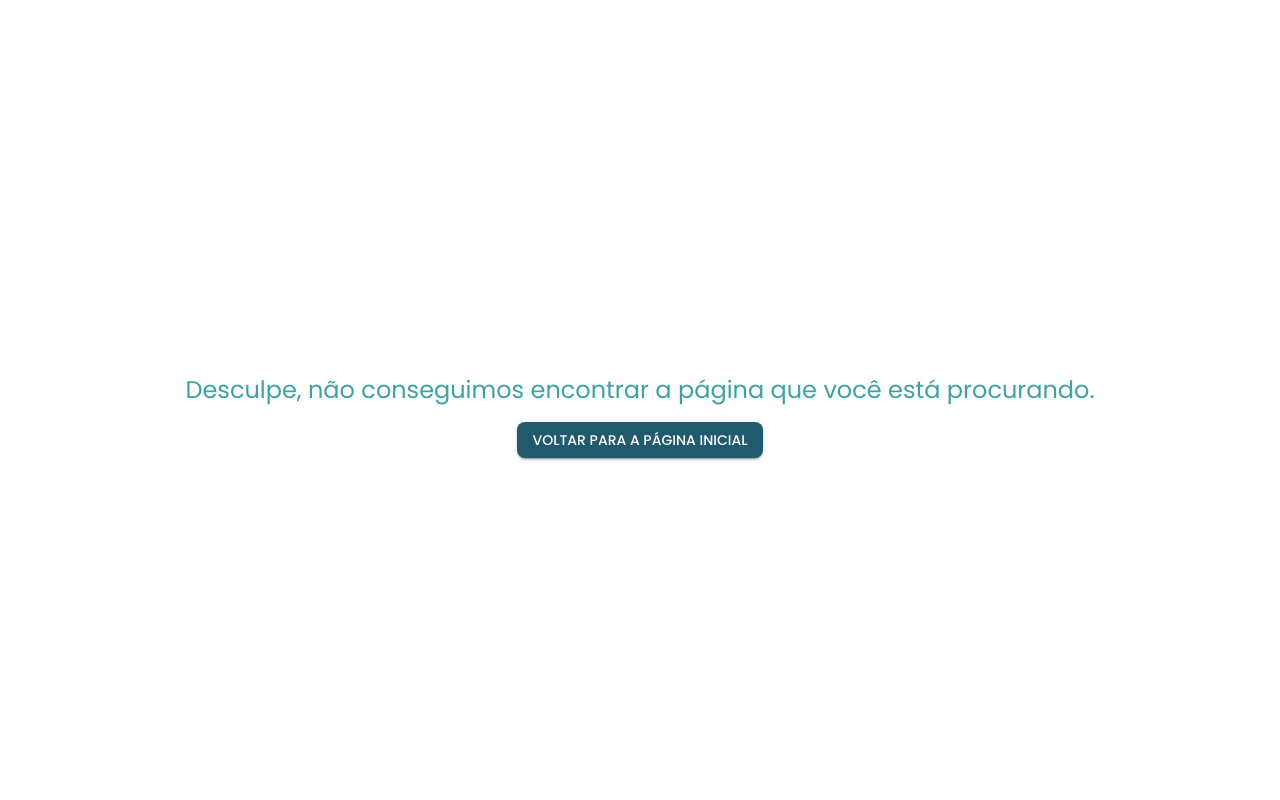
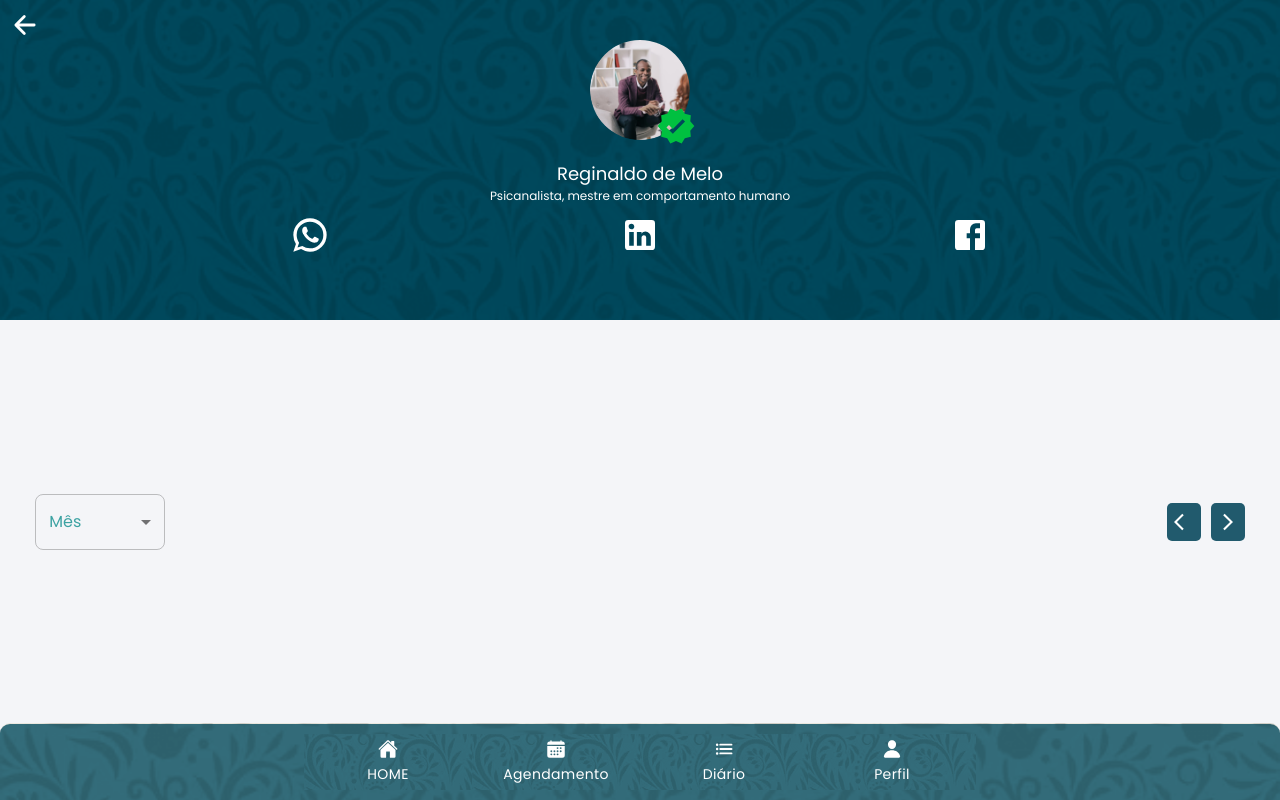
Before and after one commit to Kallarari/PsicoAPP, a React (Vite) app: page /agendamento in a window 1280 px wide. Built offline with nearby package versions, Linux system fonts and the light colour scheme.

Commit message:
feature(Scheduling) add some page content

```diff
--- a/package.json
+++ b/package.json
@@ -28,8 +28,10 @@
     "@ionic/react-router": "^8.4.1",
     "@mui/icons-material": "^6.3.0",
     "@mui/material": "^6.3.0",
+    "@mui/x-date-pickers": "^7.24.0",
     "@types/react-router": "^5.1.20",
     "@types/react-router-dom": "^5.3.3",
+    "dayjs": "^1.11.13",
     "ionicons": "^7.4.0",
     "react": "^18.2.0",
     "react-dom": "^18.2.0",
--- a/src/App.tsx
+++ b/src/App.tsx
@@ -40,10 +40,14 @@ import NotFound from "./pages/NotFound";
 import { CssBaseline, ThemeProvider } from "@mui/material";
 import theme from "./theme/theme";
 import UserProfile from "./pages/UserEdition";
+import Scheduling from "./pages/Scheduling";
+import { LocalizationProvider } from "@mui/x-date-pickers";
+import { AdapterDayjs } from '@mui/x-date-pickers/AdapterDayjs'
 
 setupIonicReact();
 
 const App: React.FC = () => (
+  <LocalizationProvider dateAdapter={AdapterDayjs}>
   <ThemeProvider theme={theme}>
     <CssBaseline />
     <IonReactRouter>
@@ -52,11 +56,12 @@ const App: React.FC = () => (
       </Route>
       <Route path="/home" component={Home} />
       <Route path="/diary" component={Diary} />
-      <Route path="/agendamento" component={NotFound} />
+      <Route path="/agendamento" component={Scheduling} />
       <Route path="/indicacoes" component={NotFound} />
       <Route path="/perfil" component={UserProfile} />
     </IonReactRouter>
   </ThemeProvider>
+  </LocalizationProvider>
 );
 
 export default App;
--- /dev/null
+++ b/src/pages/Scheduling/index.tsx
@@ -0,0 +1,268 @@
+import React, { useState } from "react";
+import { IonIcon, IonPage } from "@ionic/react";
+import {
+  AppBar,
+  Avatar,
+  Toolbar,
+  Typography,
+  Button,
+  Box,
+  FormControl,
+  InputLabel,
+  Select,
+  MenuItem,
+  // ... outros componentes do Material UI
+} from "@mui/material";
+import { display, styled } from "@mui/system";
+import { arrowBack, pencil } from "ionicons/icons";
+import { Camera, CameraResultType, CameraSource } from "@capacitor/camera";
+import { Plugins } from "@capacitor/core";
+import BottomNav from "../../components/BottomNav";
+import VerifiedIcon from "@mui/icons-material/Verified";
+import WhatsAppIcon from "@mui/icons-material/WhatsApp";
+import LinkedInIcon from "@mui/icons-material/LinkedIn";
+import FacebookIcon from "@mui/icons-material/Facebook";
+import { DatePicker } from "@mui/x-date-pickers/DatePicker";
+import { pickersLayoutClasses } from "@mui/x-date-pickers/PickersLayout";
+import ArrowBackIosIcon from "@mui/icons-material/ArrowBackIos";
+import ArrowForwardIosIcon from "@mui/icons-material/ArrowForwardIos";
+
+const { LocalNotifications, Permissions } = Plugins;
+
+const Scheduling: React.FC = () => {
+  const [imagePath, setImagePath] = useState<any>();
+  const [imageWebPath, setImageWebPath] = useState<any>();
+
+  const handleSelectImage = async () => {
+    const image = await Camera.getPhoto({
+      quality: 90,
+      allowEditing: false,
+      resultType: CameraResultType.Uri,
+      source: CameraSource.Photos,
+    });
+
+    if (image) {
+      setImagePath(image);
+      setImageWebPath(image.webPath);
+      const imageUrl = image.webPath;
+      // ...
+    }
+  };
+
+  const scheduleNotification = async () => {
+    await LocalNotifications.schedule({
+      notifications: [
+        {
+          title: "Minha notificação",
+          body: "Este é o corpo da notificação",
+          id: 1,
+          schedule: { at: new Date(Date.now() + 1000 * 5) }, // 5 segundos a partir de agora
+        },
+      ],
+    });
+  };
+
+  const HeaderSection = styled(Box)(({ theme }) => ({
+    position: "relative",
+    maxWidth: "100vw",
+    height: "40vh",
+    backgroundImage: `url('/fundo.png')`,
+    backgroundSize: "cover",
+    flex: "0 0 auto",
+    backgroundPosition: "center",
+    backgroundRepeat: "no-repeat",
+    opacity: 1,
+    mixBlendMode: "normal",
+    "&::before": {
+      content: '""',
+      position: "absolute",
+      top: 0,
+      left: 0,
+      width: "100%",
+      height: "100%",
+      backgroundColor: "#004961",
+      opacity: 1,
+      mixBlendMode: "multiply",
+    },
+  }));
+
+  const AvatarContainer = styled(Box)(({ theme }) => ({
+    position: "relative",
+  }));
+
+  const StyledIcon = styled(IonIcon)`
+    color: white;
+    font-size: 30px;
+    margin: 10px auto 0px 10px;
+  `;
+
+  const requestPermissions = async () => {
+    const permission = await Permissions.request({
+      permissions: [
+        {
+          name: "notifications",
+          usageDescription:
+            "Precisamos desta permissão para enviar notificações.",
+        },
+      ],
+    });
+
+    if (permission.granted) {
+      // Permissão concedida, agende a notificação
+      scheduleNotification();
+    } else {
+      console.log("Permissão negada");
+    }
+  };
+
+  return (
+    <IonPage>
+      <HeaderSection>
+        <div
+          style={{
+            backgroundColor: "transparent",
+            zIndex: 3,
+            display: "flex",
+            flexDirection: "column",
+            alignItems: "center",
+            justifyContent: "center",
+            position: "relative",
+            width: "100%",
+          }}
+        >
+          <StyledIcon icon={arrowBack} />
+          <AvatarContainer>
+            <Avatar
+              sx={{ width: 100, height: 100 }}
+              src="/psicologoExemple.png"
+            />
+            <VerifiedIcon
+              style={{
+                fill: "#00c040",
+                width: "40px",
+                height: "40px",
+                position: "absolute",
+                bottom: "-6px",
+                right: "-6px",
+              }}
+            />
+          </AvatarContainer>
+
+          <div
+            style={{
+              display: "flex",
+              flexDirection: "column",
+              margin: "20px 0px 10px 0px",
+              justifyContent: "center",
+              alignItems: "center",
+            }}
+          >
+            <Typography sx={{ fontSize: "18px" }} color={"textPrimary"}>
+              Reginaldo de Melo
+            </Typography>
+            <Typography sx={{ fontSize: "12px" }} color={"textPrimary"}>
+              Psicanalista, mestre em comportamento humano
+            </Typography>
+          </div>
+          <div
+            style={{
+              display: "flex",
+              justifyContent: "space-evenly",
+              alignItems: "center",
+              width: "100%",
+            }}
+          >
+            <WhatsAppIcon
+              style={{
+                fill: "#fff",
+                width: "40px",
+                height: "40px",
+              }}
+            />
+            <LinkedInIcon
+              style={{
+                fill: "#fff",
+                width: "40px",
+                height: "40px",
+              }}
+            />
+            <FacebookIcon
+              style={{
+                fill: "#fff",
+                width: "40px",
+                height: "40px",
+              }}
+            />
+          </div>
+        </div>
+      </HeaderSection>
+      <div
+        style={{
+          padding: "20px 10px",
+          display: "flex",
+          flexDirection: "column",
+        }}
+      >
+        <div
+          style={{
+            display: "flex",
+            width: "100%",
+            justifyContent: "space-between",
+            alignItems:'center',
+            padding:'2%'
+          }}
+        >
+          <FormControl sx={{ width: "130px" }}>
+            <InputLabel id="demo-simple-select-label">Mês</InputLabel>
+            <Select  label="Mês" sx={{ color: "#004961" }}>
+              <MenuItem sx={{ color: "#004961" }} value={10}>
+                Fevereiro
+              </MenuItem>
+              <MenuItem sx={{ color: "#004961" }} value={20}>
+                Março
+              </MenuItem>
+              <MenuItem sx={{ color: "#004961" }} value={30}>
+                Abril
+              </MenuItem>
+            </Select>
+          </FormControl>
+          <div style={{ display: "flex", gap: "10px" }}>
+            <div
+              style={{
+                backgroundColor: "#215A6D",
+                borderRadius: "5px",
+                display: "flex",
+                alignItems: "center",
+                justifyContent: "center",
+                height: "min-content",
+                padding: "7px",
+              }}
+            >
+              <ArrowBackIosIcon
+                style={{ width: "20px", textAlign: "center" }}
+              />
+            </div>
+            <div
+              style={{
+                backgroundColor: "#215A6D",
+                borderRadius: "5px",
+                display: "flex",
+                alignItems: "center",
+                justifyContent: "center",
+                height: "min-content",
+                padding: "7px",
+              }}
+            >
+              <ArrowForwardIosIcon
+                style={{ width: "20px", textAlign: "center" }}
+              />
+            </div>
+          </div>
+        </div>
+      </div>
+      <BottomNav />
+    </IonPage>
+  );
+};
+
+export default Scheduling;
--- a/src/routes/routes.tsx
+++ b/src/routes/routes.tsx
@@ -3,6 +3,7 @@ import { Redirect, Route } from "react-router";
 import Home from "../pages/Home";
 import BottomNav from "../components/BottomNav";
 import Diary from "../pages/Diary/Diary";
+import Scheduling from "../pages/Scheduling";
 
 // import { Container } from './styles';
 
@@ -15,7 +16,7 @@ const Routes: React.FC = () => {
         <div>profile</div>
       </Route>
       <Route path="/agendamento" exact>
-        <div>agendamento</div>
+        <Scheduling />
       </Route>
       <Route path="/indicacoes" exact>
         <div>indicacoes</div>
```
Also changed, not shown: public/psicologoExemple.png (added), 1 other file (tests, documents, lock files or other folders).
